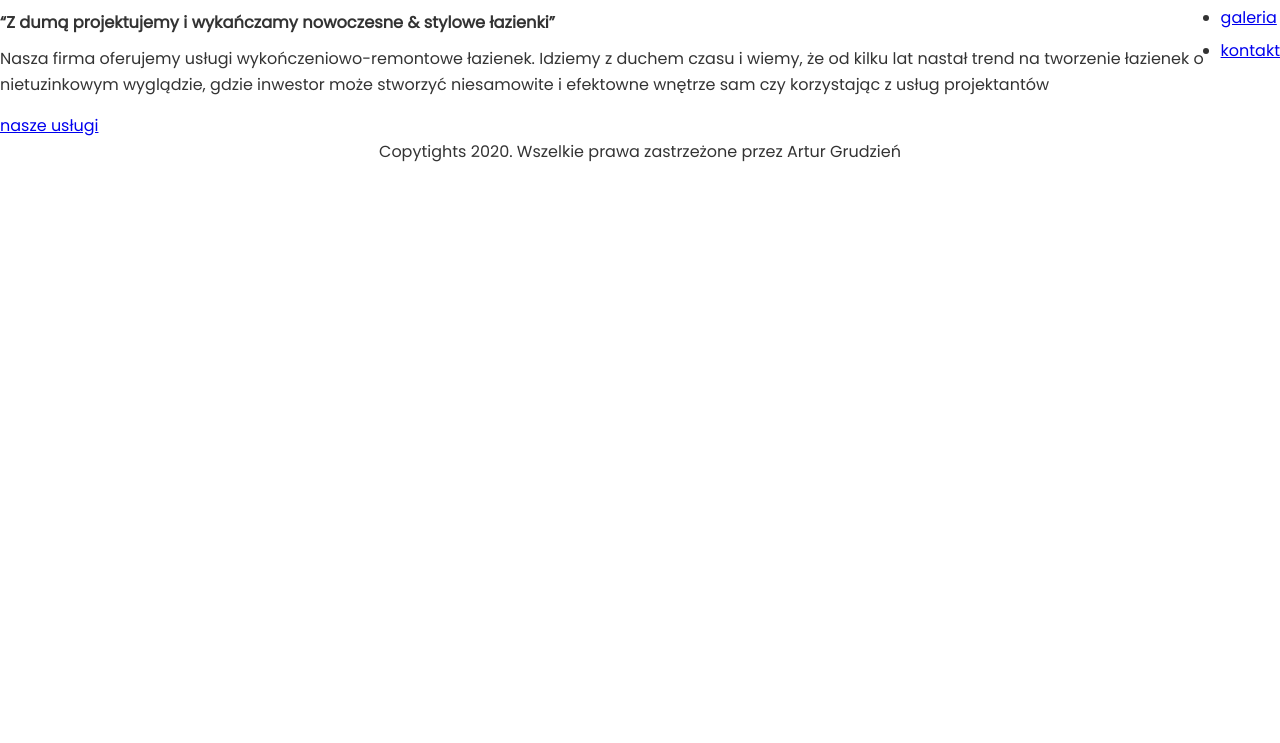
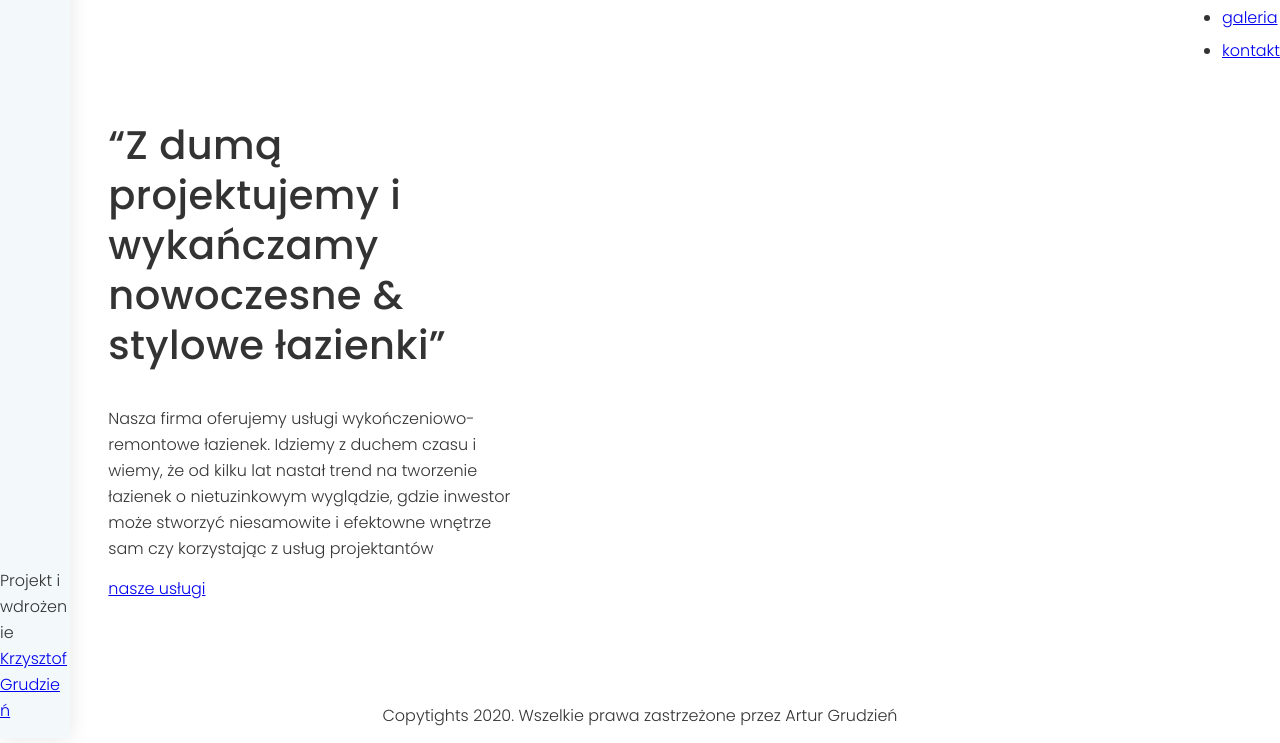
Before and after one commit to KrzysztofGrudzien/website-remontlazienki.eu, a Gatsby site: page / in a window 1280 px wide. Shown: the part 62-805 px from the top of the page. Built offline with nearby package versions, Linux system fonts and the light colour scheme; Gatsby itself is replaced by a stand-in of ours.

Commit message:
add class to the main container and style there grid templates, add sidebar and additional kind of basic fonts

```diff
--- a/src/components/Layout/layout.js
+++ b/src/components/Layout/layout.js
@@ -1,13 +1,19 @@
 import React from "react"
 import Footer from "../Footer/footer"
 import Header from "../Header/header"
+import Sidebar from "../Sidebar/sidebar"
 import "@fontsource/poppins"
+import "@fontsource/poppins/500.css"
+import "@fontsource/poppins/300.css"
 import "../../styles/basic.scss"
+import "../../styles/typography.scss"
+import containerStyles from "./layout.module.scss"
 
 const Layout = ({ children }) => {
   return (
-    <div>
+    <div className={containerStyles.container}>
       <Header />
+      <Sidebar />
       {children}
       <Footer />
     </div>
--- /dev/null
+++ b/src/components/Layout/layout.module.scss
@@ -0,0 +1,8 @@
+.container {
+  display: grid;
+  grid-template-columns: repeat(12, 1fr);
+  grid-template-rows: 7.6rem auto 3rem;
+  align-items: center;
+  gap: 20px;
+  height: 100vh;
+}
```
